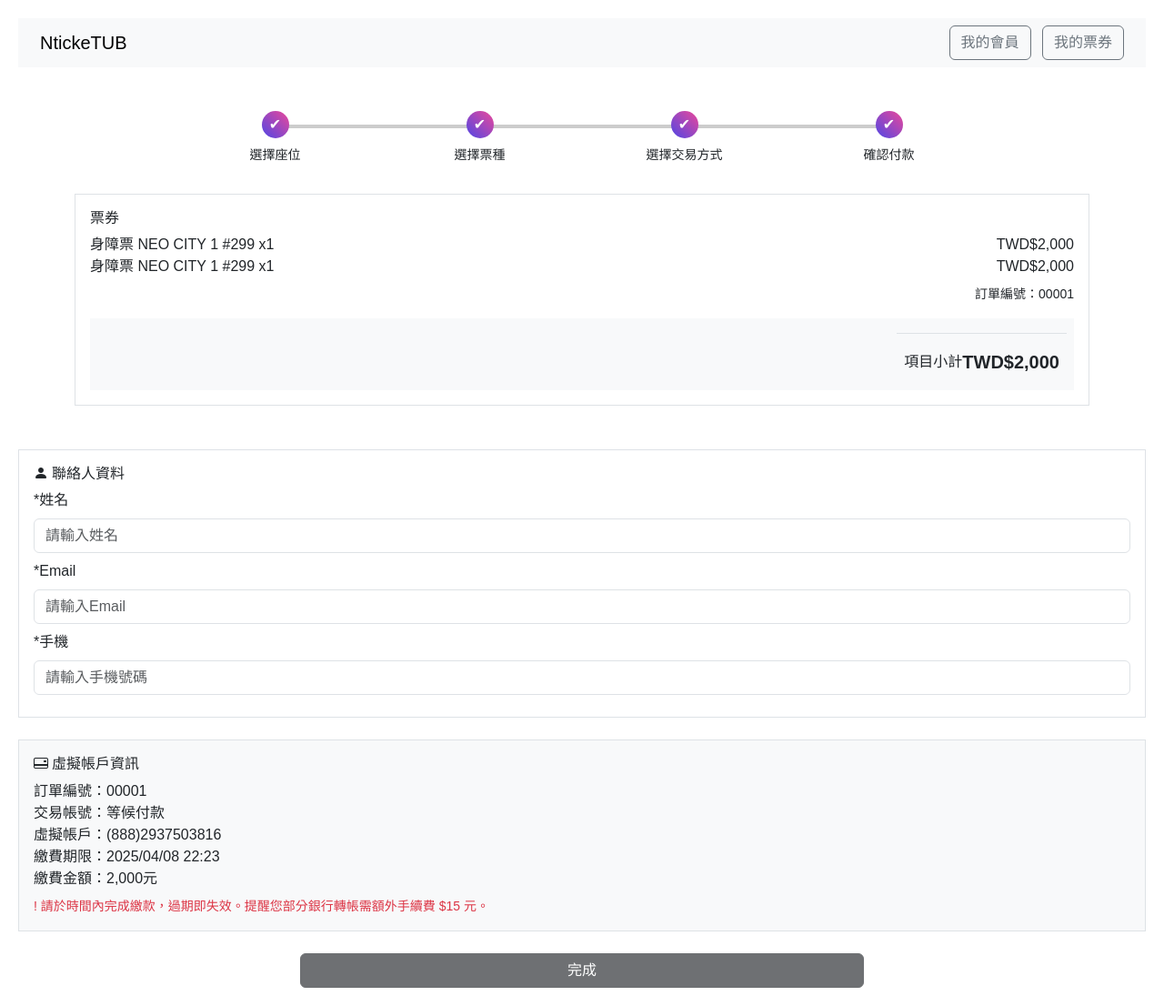
After one commit to Aurororara/ticket-system, a Flask app: page /ticket/select-atm in a window 1280 px wide. The commit adds this page. Shown: the whole page at 91% size. Run offline with Flask 3, Linux system fonts and the light colour scheme.

Commit message:
create branch roro

```diff
--- a/app.py
+++ b/app.py
@@ -46,12 +46,32 @@ def view_ticket_start():
 # 購票選擇區域
 @app.route('/ticket/select-area')
 def select_area():
-    return render_template('select_area.html')
+  return render_template('select_area.html')
 
 # 購票選擇票種
 @app.route('/ticket/select-type')
 def select_type():
-    return render_template('select_type.html')
+  return render_template('select_type.html')
+
+# 購票付款方式
+@app.route('/ticket/select-payment')
+def select_payment():
+  return render_template('select_payment.html')
+
+# 購票ATM方式付款
+@app.route('/ticket/select-atm')
+def select_atm():
+  return render_template('atm.html')
+
+# 購票creditcard方式付款
+@app.route('/ticket/select-creditcard')
+def select_creditcard():
+  return render_template('creditcard.html')
+
+# 購票完成頁面
+@app.route('/ticket/order-complete')
+def order_complete():
+  return render_template('order_complete.html')
 
 if __name__ == '__main__':
   app.run(debug=True)
--- a/static/script.js
+++ b/static/script.js
@@ -64,3 +64,36 @@ document.querySelectorAll('.input-group').forEach(group => {
     quantityInput.value = val + 1;
   });
 });
+
+// 付款方式說明切換
+document.querySelectorAll('input[name="payment"]').forEach(radio => {
+  radio.addEventListener('change', function () {
+    const description = document.getElementById('paymentDescription');
+    if (this.id === 'creditCard') {
+      description.innerHTML = `
+        <strong>信用卡付款（Credit Card）</strong>
+        <ol>
+          <li>僅限 VISA, Mastercard, JCB。</li>
+          <li>未能正常扣款請聯絡發卡銀行。</li>
+        </ol>`;
+    } else if (this.id === 'atmTransfer') {
+      description.innerHTML = `
+        <strong>ATM 付款（ATM Fund Transfer）</strong>
+        <ol>
+          <li>請於 5 日內完成付款，並保存收據。</li>
+          <li>未按時付款訂單將自動取消。</li>
+        </ol>`;
+    }
+  });
+});
+
+// 確認付款模擬跳轉
+document.addEventListener('DOMContentLoaded', function () {
+  const submitButton = document.getElementById('submitPaymentBtn');
+  if (submitButton) {
+    submitButton.addEventListener('click', function () {
+      alert('付款成功，感謝您的訂購！');
+      window.location.href = '/payment/success'; // 替換為你的完成頁面路由
+    });
+  }
+});
--- a/static/style.css
+++ b/static/style.css
@@ -91,3 +91,33 @@ button {
   pointer-events: none;
   /* 禁止手動輸入 */
 }
+
+.selectable-option {
+  cursor: pointer;
+  border: 2px solid #ddd;
+  background-color: #f8f9fa;
+  transition: border-color 0.2s, background-color 0.2s;
+}
+
+/*
+input[type="radio"]:checked+.selectable-option {
+  border-color: #4f46e5;
+  background-color: #e9ecef;
+}
+*/
+
+.selectable-option {
+  cursor: pointer;
+  border: 2px solid #ddd;
+  background-color: #f8f9fa;
+  transition: background-color 0.2s, border-color 0.2s;
+}
+
+.selectable-option:hover {
+  background-color: #e9ecef;
+  border-color: #4f46e5;
+}
+
+.bg-light {
+  background-color: #f8f9fa !important;
+}
--- /dev/null
+++ b/templates/atm.html
@@ -0,0 +1,91 @@
+{% extends "layout.html" %}
+{% block title %}確認付款 - NtickeTUB{% endblock %}
+
+{% block content %}
+<div class="container my-5">
+  <!-- 進度條 -->
+  <div class="progress-steps-wrapper">
+    <div class="progress-steps">
+      <div class="step completed">
+        <div class="circle">✔</div>
+        <div class="label">選擇座位</div>
+        <div class="line"></div> <!-- 線只在右邊 -->
+      </div>
+      <div class="step completed">
+        <div class="circle">✔</div>
+        <div class="label">選擇票種</div>
+        <div class="line"></div>
+      </div>
+      <div class="step completed">
+        <div class="circle">✔</div>
+        <div class="label">選擇交易方式</div>
+        <div class="line"></div>
+      </div>
+      <div class="step completed">
+        <div class="circle">✔</div>
+        <div class="label">確認付款</div>
+      </div>
+    </div>
+  </div>
+
+  <!-- 訂單資訊 -->
+  <div class="border p-3 mb-4">
+    <h6>票券</h6>
+    <div class="d-flex justify-content-between">
+      <span>身障票 NEO CITY 1 #299 x1</span>
+      <span>TWD$2,000</span>
+    </div>
+    <div class="d-flex justify-content-between">
+      <span>身障票 NEO CITY 1 #299 x1</span>
+      <span>TWD$2,000</span>
+    </div>
+    <div class="text-end small mt-2">訂單編號：00001</div>
+    <div class="pt-3 mt-3 d-flex justify-content-end align-items-center bg-light p-2">
+      <div class="border-top pt-3 d-flex justify-content-between align-items-center bg-light p-2">
+        <span>項目小計</span>
+        <strong class="fs-5">TWD$2,000</strong>
+      </div>
+
+      </div>
+
+
+    </div>
+
+  </div>
+
+  <!-- 聯絡資訊 -->
+  <div class="border p-3 mb-4">
+    <h6><i class="bi bi-person-fill me-1"></i>聯絡人資料</h6>
+    <div class="mb-2">
+      <label class="form-label">*姓名</label>
+      <input type="text" class="form-control" placeholder="請輸入姓名">
+    </div>
+    <div class="mb-2">
+      <label class="form-label">*Email</label>
+      <input type="email" class="form-control" placeholder="請輸入Email">
+    </div>
+    <div class="mb-2">
+      <label class="form-label">*手機</label>
+      <input type="tel" class="form-control" placeholder="請輸入手機號碼">
+    </div>
+  </div>
+
+  <!-- 虛擬帳戶資訊 -->
+  <div class="border p-3 mb-4 bg-light">
+    <h6><i class="bi bi-credit-card-2-back me-1"></i>虛擬帳戶資訊</h6>
+    <ul class="list-unstyled mb-0">
+      <li>訂單編號：00001</li>
+      <li>交易帳號：等候付款</li>
+      <li>虛擬帳戶：(888)2937503816</li>
+      <li>繳費期限：2025/04/08 22:23</li>
+      <li>繳費金額：2,000元</li>
+    </ul>
+    <small class="text-danger d-block mt-2">
+      ! 請於時間內完成繳款，過期即失效。提醒您部分銀行轉帳需額外手續費 $15 元。
+    </small>
+  </div>
+<div class="d-flex justify-content-center">
+  <button class="btn btn-dark w-50" id="nextBtn" disabled>完成</button>
+</div></div>
+
+{% endblock %}
```
Also changed, not shown: templates/creditcard.html (added, +63 -0 lines), templates/order_complete.html (added, +29 -0 lines), templates/select_payment.html (added, +78 -0 lines).
